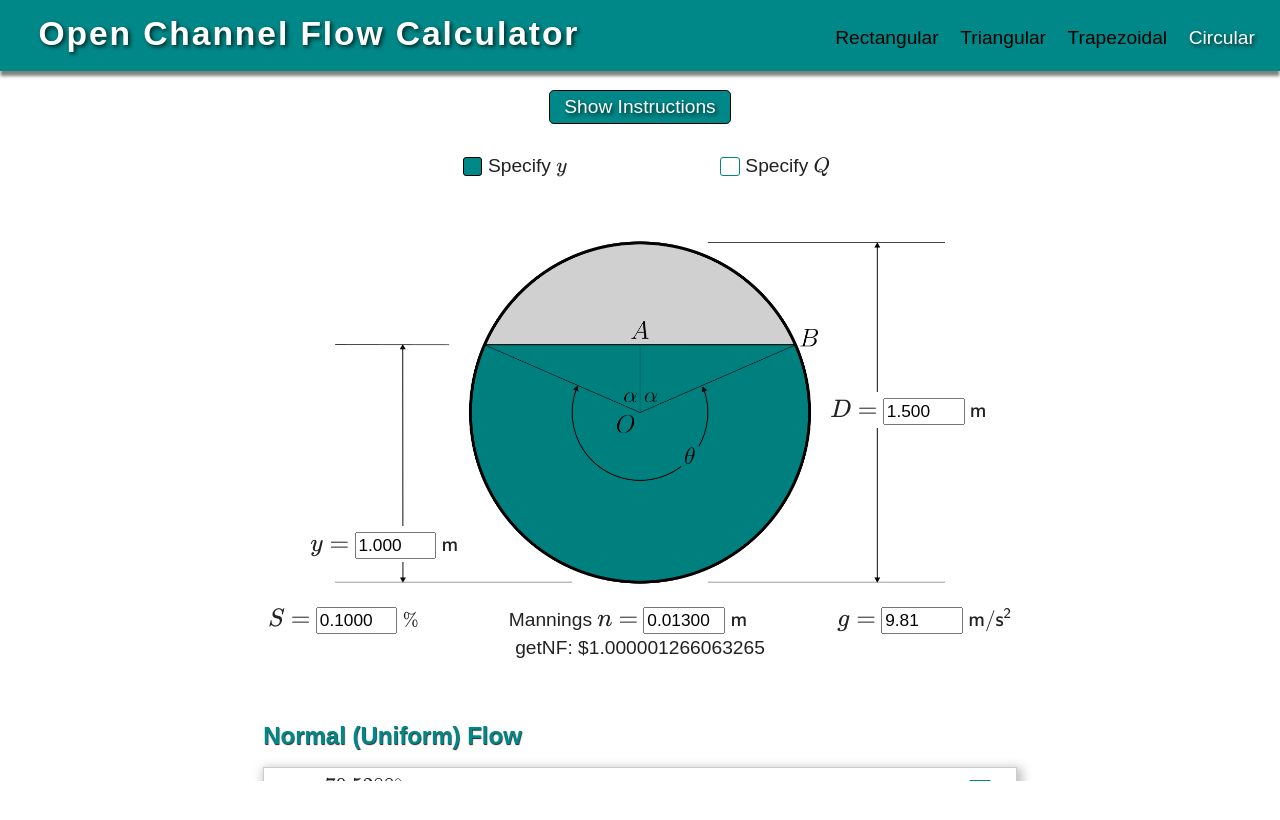
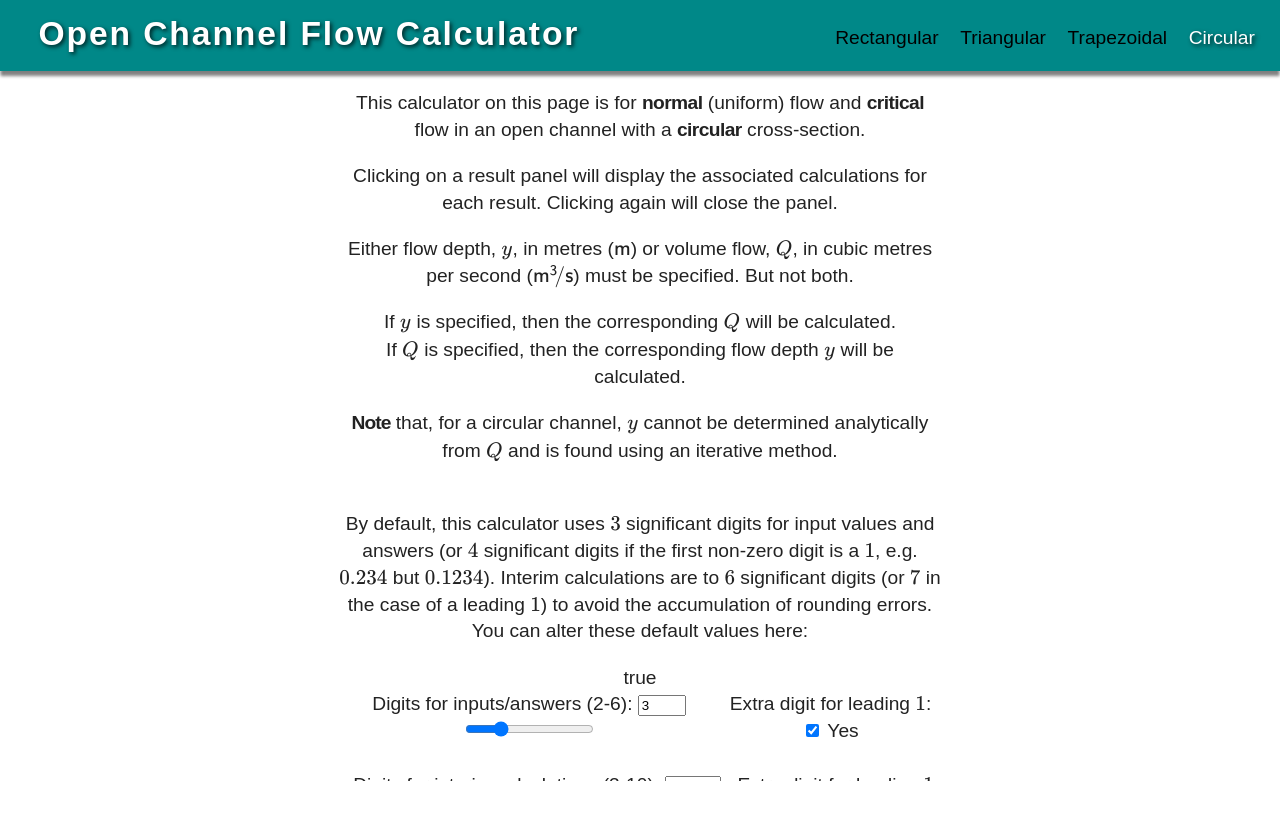
Before and after one commit to dmorgorg/ocfc, a SvelteKit app: page /fluids/calcs/ocfc in a window 1280 px wide. Shown: the top 820 px of the page. Built offline with nearby package versions, Linux system fonts and the light colour scheme.

Commit message:
circle testing

```diff
--- a/src/routes/fluids/calcs/ocfc/app.scss
+++ b/src/routes/fluids/calcs/ocfc/app.scss
@@ -156,7 +156,8 @@ Navbar
 	font-size: 110%;
 }
 
-.katex-display > .katex {
+.katex-display > .katex,
+.katex-inline > .katex  {
 	color: var(--primaryColor);
 }
 
@@ -211,11 +212,11 @@ label.yQlayout + label.yQlayout {
 
 /* Chrome, Safari, Edge, Opera */
 
-input::-webkit-outer-spin-button,
-input::-webkit-inner-spin-button {
-	-webkit-appearance: none;
-	margin: 0;
-}
+// input::-webkit-outer-spin-button,
+// input::-webkit-inner-spin-button {
+// 	-webkit-appearance: none;
+// 	margin: 0;
+// }
 
 /* Firefox */
 
--- a/src/routes/fluids/calcs/ocfc/components/CircularQ.svelte
+++ b/src/routes/fluids/calcs/ocfc/components/CircularQ.svelte
@@ -278,4 +278,9 @@
 			}
 		}
 	}
+	input::-webkit-outer-spin-button,
+	input::-webkit-inner-spin-button {
+		-webkit-appearance: none;
+		margin: 0;
+	}
 </style>
--- a/src/routes/fluids/calcs/ocfc/components/CircularY.svelte
+++ b/src/routes/fluids/calcs/ocfc/components/CircularY.svelte
@@ -1,14 +1,16 @@
 <script>
 	import Card from "./Card.svelte";
+	import { sigdigs } from "../stores.js";
 	// import { fade } from "svelte/transition";
 	import { ki, kd, fluids, utils, circ } from "$lib/utilities";
 
-	let sdigs = 3,
-		wdigs = 6,
+	// $: sigs = Number($sigdigs.sdigs);
+	let sdigs = $sigdigs.sdigs,
+		wdigs = $sigdigs.wdigs,
+		extraDig = $sigdigs.extraDig,
+		extraWorkingDig = $sigdigs.extraWorkingDig,
 		validS = true,
-		extraDig = true,
-		extraWorkingDig = true,
-		initDepth = 1,
+		initDepth = 1.3,
 		initDiam = 1.5,
 		initSlope = 0.1,
 		initN = 0.013,
@@ -125,9 +127,11 @@
 	$: alphaC = sdw(circ.getAlphaDegrees(yc, r));
 	$: alphaCrad = sdw(circ.getAlphaRadians(yc, r));
 	$: Ac = sdw(circ.getArea(thetaCrad, D));
+	$: Pc = sdw(circ.getP(thetaCrad, D));
+	$: Rc = sdw(fluids.getR(Ac, Pc));
 	$: vc = sdw(fluids.getVfromQandA(Q, Ac));
-	// $: Emin = sdw(fluids.getE(yc, vc, g));
-	// $: Sc = sdw(fluids.getCriticalSlope(n, vc, Rc));
+	$: Emin = sdw(fluids.getE(yc, vc, g));
+	$: Sc = sdw(fluids.getCriticalSlope(n, vc, Rc));
 </script>
 
 <article>
@@ -207,7 +211,8 @@
 		</form>
 	</section>
 
-	getNF: ${getNFfromY(yc)}
+	{$sigdigs.wdigs} <br />
+	{sdigs}
 	<section class="results">
 		{#if y === 0}
 			Depth is zero. The pipe is empty and there is no flow. Add some depth for real results.
@@ -426,6 +431,8 @@
 						OA &=
 					\\end{aligned}
 				`)} /> -->
+			{#if thetaC < 180}
+				// less than half full
 				<Card
 					answer="For the {ki(`Q=${sdw(Q)} \\, \\mathsf{m^3\\!/s}`)} above, Critical Depth {ki(
 						`yc=${sds(yc)} \\, \\mathsf{m}`
@@ -443,22 +450,76 @@
 							\\frac{(\\theta_c-\\sin \\theta_c)^3}{\\sin(\\theta_c/2)}&= ${thetaCriticalCoeff}
 						\\end{aligned}
 					`)}
-				<div style='width: 85%; margin-left: 7.5%; '>This equation in {ki(`\\theta_c`)} can not be solved analytically. It must be solved for {ki(`\\theta_c`)} numerically (iteratively), using either trial and error, a solver in a calculator (in radian mode!) or by using a function in a spreadsheet. </div>
+					<div style='width: 85%; margin-left: 7.5%; '>This equation in {ki(
+						`\\theta_c`
+					)} can not be solved analytically. It must be solved for {ki(
+						`\\theta_c`
+					)} numerically (iteratively), using either trial and error, a solver in a calculator (in radian mode!) or by using a function in a spreadsheet. </div>
 					{kd(`\\begin{aligned}
-						\\theta_c &= ${thetaCrad}\\;\\textsf{\\textcolor{black}{radians}} \\\\\\\\
-						\\Rightarrow \\alpha_c &= \\frac{${thetaCrad}}{2}\\; \\textsf{\\textcolor{black}{radians}} \\\\
-						&= ${alphaCrad}\\; \\textsf{\\textcolor{black}{radians}} \\\\
+						\\theta_c &= ${thetaCrad}\\;\\textsf{\\textcolor{black}{radians}} \\\\
+						 &= ${thetaC}^\\circ
+					\\end{aligned}`)}
+					<div style='width: 55%; margin-left: 22.5%; '>Note that {ki(
+						`\\theta_c<180^\\circ`
+					)} and critical flow is at less than half depth so {ki(`\\theta_c~=~2\\alpha_c`)}:</div>
+					{kd(`\\begin{aligned}
+						\\Rightarrow \\alpha_c &= ${thetaC}^\\circ \\; \\textsf{\\textcolor{black}{radians}} \\\\
+						&= ${alphaC}^\\circ \\\\\\\\
+						OA_c &= OB\\cdot\\cos \\alpha_c \\\\
+						&= ${sds(r)}\\, \\mathsf{m}\\cdot \\cos ${alphaC}^\\circ \\\\
+						&= ${sdw(r * Math.cos(alphaCrad))}\\, \\mathsf{m} \\\\\\\\
+						\\Rightarrow y_c &= \\frac{D}{2}-OA_c \\\\
+						&= ${sds(D / 2)}\\, \\mathsf{m}-${sdw(r * Math.cos(alphaCrad))}\\, \\mathsf{m} \\\\\\\\
+						\\Rightarrow y_c &= ${yc}\\, \\mathsf{m}
+					\\end{aligned}`)}" />
+			{:else if thetaC > 180}
+				<Card
+					answer="For the {ki(`Q=${sdw(Q)} \\, \\mathsf{m^3\\!/s}`)} above, Critical Depth {ki(
+						`yc=${sds(yc)} \\, \\mathsf{m}`
+					)}"
+					solution="{kd(`
+				\\begin{aligned}
+					N_F &= 1 \\\\
+					\\Rightarrow v_c &= \\sqrt{ g(A_c/T_c)} \\\\
+					\\Rightarrow \\left(\\frac{Q}{A_c}\\right)^2 &= g(A_c/T_c) \\\\
+					\\Rightarrow \\frac{Q^2}{g} &= \\frac{A_c^3}{T_c} \\\\
+					&= \\frac{\\left((\\theta_c-\\sin \\theta_c)D^2/8\\right)^3}{D\\sin(\\theta_c/2)} \\\\
+					&= \\frac{(\\theta_c-\\sin \\theta_c)^3\\cdot D^5}{512\\sin(\\theta_c/2)} \\\\
+					\\frac{(\\theta_c-\\sin \\theta_c)^3}{\\sin(\\theta_c/2)} &= \\frac{512Q^2}{D^5g} \\\\
+					&= \\frac{512(${Q}\\, \\mathsf{m^3\\!/s})^2}{(${D}\\, \\mathsf{m})^5(${g}\\, \\mathsf{m/s^2})} \\\\\\\\
+					\\frac{(\\theta_c-\\sin \\theta_c)^3}{\\sin(\\theta_c/2)}&= ${thetaCriticalCoeff}
+				\\end{aligned}
+				`)}
+			<div style='width: 85%; margin-left: 7.5%; '>This equation in {ki(
+						`\\theta_c`
+					)} can not be solved analytically. It must be solved for {ki(
+						`\\theta_c`
+					)} numerically (iteratively), using either trial and error, a solver in a calculator (in radian mode!) or by using a function in a spreadsheet. </div>
+					{kd(`
+					\\begin{aligned}
+						\\theta_c &= ${thetaCrad}\\;\\textsf{\\textcolor{black}{radians}} \\\\
+						 &= ${thetaC}^\\circ
+					\\end{aligned}
+					`)}
+					<div style='width: 55%; margin-left: 22.5%; '>Note that {ki(
+						`\\theta_c>180^\\circ`
+					)} and critical flow is at more than half depth so {ki(`\\theta_c=2\\pi-2\\alpha_c`)}:</div>
+					{kd(`
+					\\begin{aligned}
+						\\Rightarrow \\alpha_c &= \\pi-\\theta_c/2 \\\\
+						&= ${alphaC}\\; \\textsf{\\textcolor{black}{radians}} \\\\
 						&= ${alphaCrad}\\cdot \\frac{180^\\circ}{\\pi} \\\\
 						&= ${alphaC}^\\circ \\\\\\\\
 						OA_c &= OB\\cdot\\cos \\alpha_c \\\\
 						&= ${sds(r)}\\, \\mathsf{m}\\cdot \\cos ${alphaC}^\\circ \\\\
-						&= ${sdw(r*Math.cos(alphaCrad))}\\, \\mathsf{m} \\\\\\\\
+						&= ${sdw(r * Math.cos(alphaCrad))}\\, \\mathsf{m} \\\\\\\\
 						\\Rightarrow y_c &= \\frac{D}{2}-OA_c \\\\
-						&= ${sds(D/2)}\\, \\mathsf{m}-${sdw(r*Math.cos(alphaCrad))}\\, \\mathsf{m} \\\\\\\\
+					&= ${sds(D / 2)}\\, \\mathsf{m}-${sdw(r * Math.cos(alphaCrad))}\\, \\mathsf{m} \\\\\\\\
 					\\Rightarrow y_c &= ${yc}\\, \\mathsf{m}
 					\\end{aligned}`)}" />
+			{/if}
 			<Card
-          		answer="Critical Velocity: {ki(` v_c = ${sds(vc)}  \\,\\mathsf{m/s}` )}  "
+				answer="Critical Velocity: {ki(` v_c = ${sds(vc)}  \\,\\mathsf{m/s}`)}  "
 				solution={kd(`
 					\\begin{aligned}
 						A_c &= \\frac{(\\theta_c-\\sin\\theta_c)D^2}{8} \\\\
@@ -468,6 +529,37 @@
 						&= \\frac{${Q}\\,\\mathsf{m^3\\!/s}}{${Ac}\\,\\mathsf{m^2}}\\\\\\\\
 						v_c &= ${vc}\\,\\mathsf{m/s}
 					\\end{aligned}	`)} />
+			<Card
+				answer="Minimum Specific Energy: {ki(`E_{min} = ${sds(Emin)}\\, \\mathsf{m}`)}"
+				solution={kd(`
+						\\begin{aligned}
+							E_{min} &= y_c+\\frac{ v_c^2 }{ 2g } \\\\
+							&= ${yc}\\, \\mathsf{m}+\\frac{ (${vc}\\, \\mathsf{m/s})^2 }{ 2(${g}\\, \\mathsf{m/s^2}) } \\\\
+							&= ${Emin} \\,\\mathsf{m}
+						\\end{aligned}
+					`)} />
+			<Card
+				answer="Slope for Critical Flow: {ki(`S_c = ${sds(Sc, sdigs, extraDig)}\\%`)}"
+				solution={kd(`
+					\\begin{aligned}
+						A_c &= \\frac{(\\theta_c-\\sin\\theta_c)D^2}{8} \\\\
+						&= \\frac{(${thetaCrad}-\\sin ${thetaC}^\\circ)${sds(D)}\\,\\mathsf{m}}{8} \\\\
+						A_c &= ${Ac} \\,\\mathsf{m^2}\\\\\\\\
+
+						P &= \\theta_{\\mathsf{rad}}\\cdot\\frac{D}{2}\\\\
+						&= ${thetaCrad}\\cdot\\frac{${sds(D)}\\, \\mathsf{m}}{2} \\\\
+						P &= ${P}\\, \\mathsf{m} \\\\ \\\\
+
+						R_c &= A_c/P_c \\\\
+						&= \\frac{${Ac}\\, \\mathsf{m^2}}{${Pc}\\, \\mathsf{m}} \\\\
+						&= ${Rc}\\,\\mathsf{m}\\\\\\\\
+
+						\\Rightarrow S_c &= \\left(\\frac { nv_c }{ R_c^{2/3} }\\right)^2 \\\\
+						&= \\left(\\frac{${n}\\times ${vc}\\, \\mathsf{m/s} }{ (${Rc}\\, \\mathsf{m})^{2/3} }\\right)^2\\\\
+						&= ${Sc / 100} \\\\\\\\
+						S_c &= ${Sc}\\%
+					\\end{aligned}
+				`)} />
 		{/if}
 	</section>
 </article>
@@ -521,4 +613,9 @@
 			}
 		}
 	}
+	input::-webkit-outer-spin-button,
+	input::-webkit-inner-spin-button {
+		-webkit-appearance: none;
+		margin: 0;
+	}
 </style>
--- a/src/routes/fluids/calcs/ocfc/components/Intro.svelte
+++ b/src/routes/fluids/calcs/ocfc/components/Intro.svelte
@@ -2,7 +2,17 @@
 	import { fade, fly } from "svelte/transition";
 	import { ki } from "$lib/utilities";
 	export let typeOfChannel = "rectangular";
-	let isVisible = false;
+	$: isVisible = true;
+	const defaultSdigs = 3;
+	const defaultWdigs = 6;
+	$: sdigs = defaultSdigs;
+	$: wdigs = defaultWdigs;
+
+	$: minWdigs = sdigs;
+	wdigs = Math.max(wdigs, minWdigs);
+
+	let extraDig = true;
+	let extraWorkingDig = true;
 
 	const toggle = () => {
 		isVisible = !isVisible;
@@ -10,26 +20,71 @@
 </script>
 
 {#if isVisible}
-	<section in:fly={{ y: -200 }} out:fly={{ y: -200, delay:100}}>
-		This calculator on this page is for <span style="font-weight: bold; letter-spacing: -0.03em">normal</span> (uniform) flow and
+	<section in:fly={{ y: -200 }} out:fly={{ y: -200, delay: 100 }}>
+		This calculator on this page is for <span style="font-weight: bold; letter-spacing: -0.03em">normal</span> (uniform)
+		flow and
 		<span style="font-weight: bold; letter-spacing: -0.03em">critical</span> flow in an open channel with a
 		<span style="font-weight: bold; letter-spacing: -0.03em">{typeOfChannel}</span> cross-section.
 		<p />
-		Clicking on a result panel will display the associated calculations for each result. Clicking again
-		will close the panel.
+		Clicking on a result panel will display the associated calculations for each result. Clicking again will close the panel.
 		<p />
 		Either flow depth, {@html ki(`y`)}, in metres ({@html ki(`\\mathsf{m}`)}) or volume flow,
-		{@html ki(`Q`)}, in cubic metres per second ({@html ki(`\\mathsf{m^3\\!/s}`)}) must be
-		specified. But not both.
+		{@html ki(`Q`)}, in cubic metres per second ({@html ki(`\\mathsf{m^3\\!/s}`)}) must be specified. But not both.
 		<p />
 		If {@html ki(`y`)} is specified, then the corresponding {@html ki(`Q`)} will be calculated.<br />If
 		{@html ki(`Q`)} is specified, then the corresponding flow depth {@html ki(`y`)} will be calculated.
 		<p />
 		{#if typeOfChannel !== "triangular"}
 			<span style="font-weight: bold; letter-spacing: -0.05em">Note</span> that, for a {typeOfChannel}
-			channel, {@html ki(`y`)} cannot be determined analytically from {@html ki(`Q`)} and is found using
-			an iterative method.
+			channel, {@html ki(`y`)} cannot be determined analytically from {@html ki(`Q`)} and is found using an iterative method.
 		{/if}
+		<p />
+		<br />
+		By default, this calculator uses {@html ki(`3`)} significant digits for input values and answers (or {@html ki(`4`)}
+		significant digits if the first non-zero digit is a {@html ki(`1`)}, e.g.{@html ki(`0.234`)} but {@html ki(
+			`0.1234`
+		)}). Interim calculations are to {@html ki(`6`)} significant digits (or {@html ki(`7`)} in the case of a leading {@html ki(
+			`1`
+		)}) to avoid the accumulation of rounding errors. You can alter these default values here:
+		<p />
+		{extraDig}
+		<div class="digs">
+			<div class="sdigs">
+				<label>
+					Digits for inputs/answers (2-6):
+					<input type="number" bind:value={sdigs} min="2" max="6" />
+					<input type="range" bind:value={sdigs} min="2" max="6" />
+				</label>
+
+				<label>
+					Extra digit for leading {@html ki(`1`)}:
+					<input type="checkbox" bind:checked={extraDig} />
+					{#if extraDig}
+						Yes
+					{:else}
+						No
+					{/if}
+				</label>
+			</div>
+			<br />
+			<div class="wdigs">
+				<label>
+					Digits for interim calculations ({sdigs}-10):
+					<input type="number" bind:value={wdigs} min={sdigs} max="10" />
+					<input type="range" bind:value={wdigs} min={sdigs} max="10" />
+				</label>
+
+				<label>
+					Extra digit for leading {@html ki(`1`)}:
+					<input type="checkbox" bind:checked={extraWorkingDig}/>
+					{#if extraWorkingDig}
+						Yes
+					{:else}
+						No
+					{/if}
+				</label>
+			</div>
+		</div>
 		<p />
 	</section>
 {/if}
@@ -40,6 +95,7 @@
 		<div>Show Instructions</div>
 	{/if}
 </button>
+
 <style lang="scss">
 	section {
 		width: 80%;
@@ -55,6 +111,7 @@
 		outline: none;
 		padding: 0.25em 0.75em;
 		text-shadow: var(--textShadow);
+		margin-bottom: 1em;
 
 		&:hover {
 			background-color: var(--midGrey);
@@ -62,4 +119,14 @@
 			text-shadow: none;
 		}
 	}
+	.sdigs,
+	.wdigs {
+		display: flex;
+		justify-content: center;
+	}
+
+	input[type="number"]::-webkit-outer-spin-button,
+	input[type="number"]::-webkit-inner-spin-button {
+		cursor: pointer;
+	}
 </style>
--- a/src/routes/fluids/calcs/ocfc/components/RectangularQ.svelte
+++ b/src/routes/fluids/calcs/ocfc/components/RectangularQ.svelte
@@ -285,4 +285,9 @@
 			}
 		}
 	}
+	input::-webkit-outer-spin-button,
+	input::-webkit-inner-spin-button {
+		-webkit-appearance: none;
+		margin: 0;
+	}
 </style>
--- a/src/routes/fluids/calcs/ocfc/components/RectangularY.svelte
+++ b/src/routes/fluids/calcs/ocfc/components/RectangularY.svelte
@@ -300,4 +300,9 @@
 			}
 		}
 	}
+	input::-webkit-outer-spin-button,
+	input::-webkit-inner-spin-button {
+		-webkit-appearance: none;
+		margin: 0;
+	}
 </style>
--- a/src/routes/fluids/calcs/ocfc/components/TrapezoidalQ.svelte
+++ b/src/routes/fluids/calcs/ocfc/components/TrapezoidalQ.svelte
@@ -345,4 +345,9 @@
 			}
 		}
 	}
+	input::-webkit-outer-spin-button,
+	input::-webkit-inner-spin-button {
+		-webkit-appearance: none;
+		margin: 0;
+	}
 </style>
--- a/src/routes/fluids/calcs/ocfc/components/TrapezoidalY.svelte
+++ b/src/routes/fluids/calcs/ocfc/components/TrapezoidalY.svelte
@@ -336,4 +336,9 @@
       }
     }
   }
+  input::-webkit-outer-spin-button,
+	input::-webkit-inner-spin-button {
+		-webkit-appearance: none;
+		margin: 0;
+	}
 </style>
--- a/src/routes/fluids/calcs/ocfc/components/TriangularQ.svelte
+++ b/src/routes/fluids/calcs/ocfc/components/TriangularQ.svelte
@@ -287,4 +287,9 @@
 			}
 		}
 	}
+	input::-webkit-outer-spin-button,
+	input::-webkit-inner-spin-button {
+		-webkit-appearance: none;
+		margin: 0;
+	}
 </style>
--- a/src/routes/fluids/calcs/ocfc/components/TriangularY.svelte
+++ b/src/routes/fluids/calcs/ocfc/components/TriangularY.svelte
@@ -310,5 +310,9 @@
 				padding: 0 0.25em;
 			}
 		}
+	}input::-webkit-outer-spin-button,
+	input::-webkit-inner-spin-button {
+		-webkit-appearance: none;
+		margin: 0;
 	}
 </style>
--- /dev/null
+++ b/src/routes/fluids/calcs/ocfc/stores.js
@@ -0,0 +1,11 @@
+import { writable } from "svelte/store";
+
+const digs = {
+	sdigs: 3,
+	extraDig: true,
+	wdigs: 7,
+	extraWorkingDig: true,
+};
+// export const digs = writable(initDigs);
+
+export const sigdigs = writable(digs);
```
Also changed, not shown: src/routes/fluids/calcs/ocfc/components/YorQ.svelte (+4 -4 lines). Lines whose indentation alone changed are shown as unchanged.
